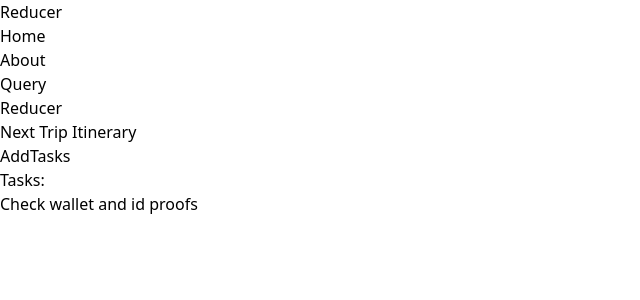
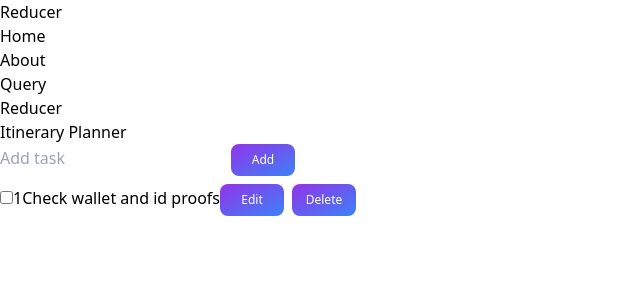
Before and after one commit to pagarevijayy/dev-dojo, a React (Vite) app in the folder kata-react-context/: page /reducer in a window 1280 px wide. Shown: the top 300 px of the page, without its empty margins (0-640 px from the left). Built offline with nearby package versions, Linux system fonts and the light colour scheme.

Commit message:
itinerary planner

```diff
--- a/kata-react-context/src/App.css
+++ b/kata-react-context/src/App.css
@@ -0,0 +1,3 @@
+.btn-primary {
+    @apply text-xs text-white bg-gradient-to-br from-purple-600 to-blue-500 hover:bg-gradient-to-bl focus:ring-4 focus:outline-none focus:ring-blue-300 dark:focus:ring-blue-800 font-medium rounded-lg px-2 py-2 text-center me-2 mb-2 min-w-16;
+}
--- a/kata-react-context/src/App.tsx
+++ b/kata-react-context/src/App.tsx
@@ -6,7 +6,7 @@ function App() {
     return (
         <div className="p-4">
             <Header />
-            <main className="container">
+            <main className="container text-gray-800">
                 <Outlet />
             </main>
         </div>
--- a/kata-react-context/src/components/header.tsx
+++ b/kata-react-context/src/components/header.tsx
@@ -10,7 +10,7 @@ const Header = () => {
 
     return (
         <header className="flex justify-between mb-2">
-            <h1>{page.pageName}</h1>
+            <h1 className="font-bold">{page.pageName}</h1>
             <nav>
                 <ul className="flex gap-4">
                     <li>
--- a/kata-react-context/src/components/itinerary/AddTasks.tsx
+++ b/kata-react-context/src/components/itinerary/AddTasks.tsx
@@ -1,4 +1,33 @@
+import { useState } from "react";
+import { useItineraryContext } from "../../contexts/ItineraryContext";
+
 const AddTasks = () => {
-    return <div>AddTasks</div>;
+    const [text, setText] = useState("");
+    const context = useItineraryContext();
+
+    return (
+        <label className="space-x-2">
+            <input
+                className="px-1 border rounded"
+                placeholder="Add task"
+                value={text}
+                onChange={(e) => setText(e.target.value)}
+            />
+            <button
+                className="btn-primary"
+                onClick={() => {
+                    setText("");
+                    context.itineraryDispatch({
+                        type: "add",
+                        payload: {
+                            text: text,
+                        },
+                    });
+                }}
+            >
+                Add
+            </button>
+        </label>
+    );
 };
 export default AddTasks;
--- a/kata-react-context/src/components/itinerary/TaskItem.tsx
+++ b/kata-react-context/src/components/itinerary/TaskItem.tsx
@@ -1,3 +1,4 @@
+import { useState } from "react";
 import { itineraryItem } from "../../utils/itineraryReducer";
 
 interface TaskItemProps extends Partial<ComponentGenericProps> {
@@ -5,6 +6,78 @@ interface TaskItemProps extends Partial<ComponentGenericProps> {
 }
 
 const TaskItem = ({ task }: TaskItemProps) => {
-    return <li>{task.text}</li>;
+    const [isEditing, setIsEditing] = useState(false);
+
+    let taskContent;
+    if (isEditing) {
+        taskContent = (
+            <>
+                <input
+                    value={task.text}
+                    onChange={() => {
+                        //   dispatch({
+                        //       type: "changed",
+                        //       task: {
+                        //           ...task,
+                        //           text: e.target.value,
+                        //       },
+                        //   });
+                    }}
+                />
+                <button
+                    className="btn-primary"
+                    onClick={() => setIsEditing(false)}
+                >
+                    Save
+                </button>
+            </>
+        );
+    } else {
+        taskContent = (
+            <>
+                {task.id}
+                {task.text}
+                <button
+                    className="btn-primary"
+                    onClick={() => setIsEditing(true)}
+                >
+                    Edit
+                </button>
+            </>
+        );
+    }
+
+    return (
+        <li>
+            <label className="space-x-2">
+                <input
+                    className="m-2"
+                    type="checkbox"
+                    checked={task.done}
+                    onChange={() => {
+                        // dispatch({
+                        //     type: "changed",
+                        //     task: {
+                        //         ...task,
+                        //         done: e.target.checked,
+                        //     },
+                        // });
+                    }}
+                />
+                {taskContent}
+                <button
+                    className="btn-primary"
+                    onClick={() => {
+                        // dispatch({
+                        //     type: "deleted",
+                        //     id: task.id,
+                        // });
+                    }}
+                >
+                    Delete
+                </button>
+            </label>
+        </li>
+    );
 };
 export default TaskItem;
--- a/kata-react-context/src/pages/ReducerDemo.tsx
+++ b/kata-react-context/src/pages/ReducerDemo.tsx
@@ -1,16 +1,15 @@
 import useSetPageTitle from "../hooks/useSetPageTitle";
 import { useItineraryContext } from "../contexts/ItineraryContext";
-import ListTasks from "../components/itinerary/listTasks";
-import AddTasks from "../components/itinerary/addTasks";
+import ListTasks from "../components/itinerary/ListTasks";
+import AddTasks from "../components/itinerary/AddTasks";
 
 const ReducerDemo = () => {
     useSetPageTitle("Reducer");
     const context = useItineraryContext();
     return (
         <div className="space-y-2">
-            <h2>Next Trip Itinerary</h2>
+            <h2 className="text-lg mb-4">Itinerary Planner</h2>
             <AddTasks />
-            <p>Tasks:</p>
             <ListTasks taskList={context.itineraryTasks} />
         </div>
     );
```
Also changed, not shown: 1 other file (tests, documents, lock files or other folders).
